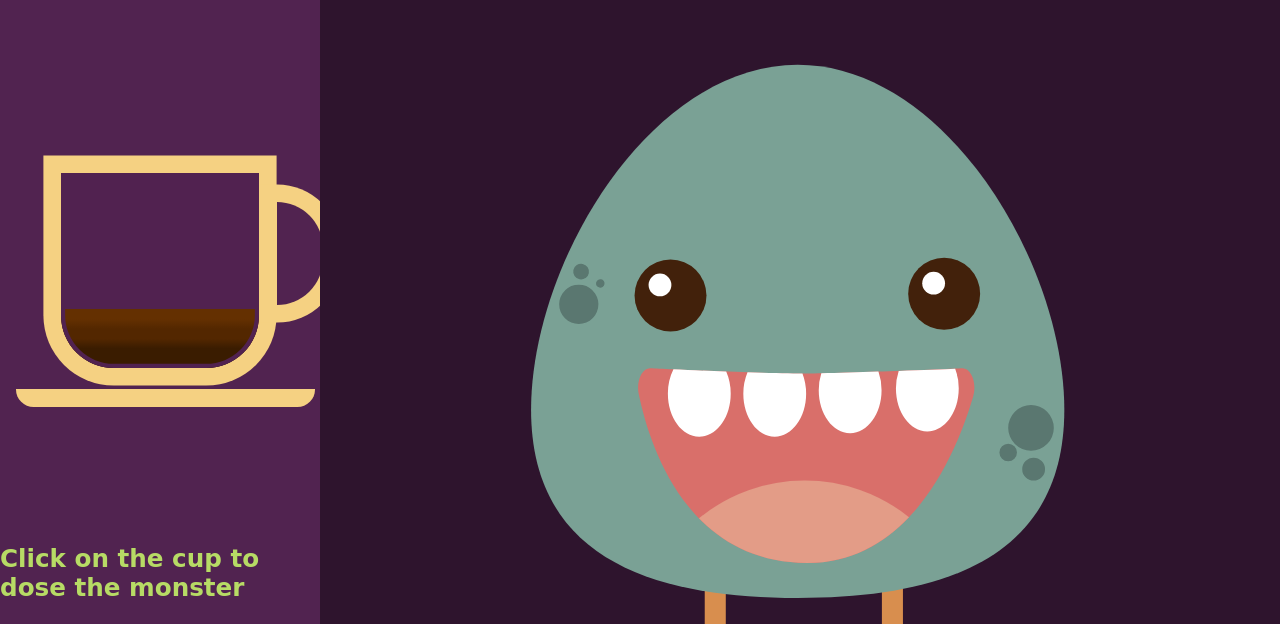
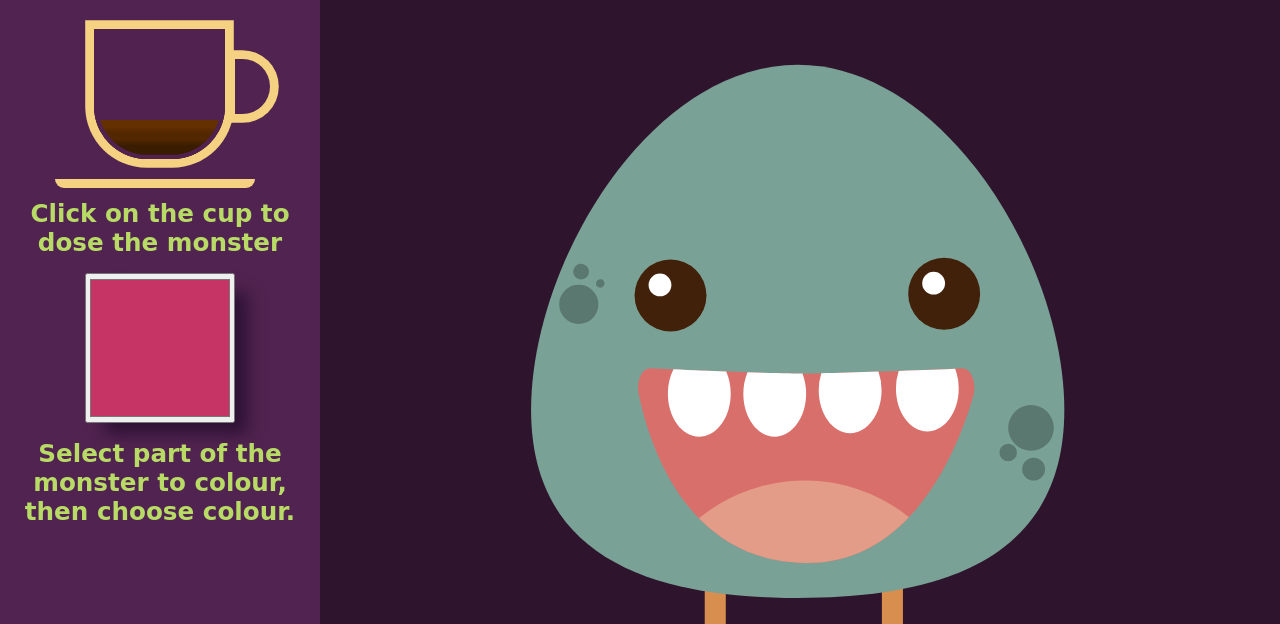
Before and after one commit to jamesteale/JS-PUB-SUB, a website with bundled scripts: page index.html in a window 1280 px wide. Shown: the part 123-747 px from the top of the page. Built offline with nearby package versions, Linux system fonts and the light colour scheme; a web font is replaced by a local one.

Commit message:
Tweaked Cup CSS and general h3 tweaks

```diff
--- a/src/caffeinator/cafffeinator.scss
+++ b/src/caffeinator/cafffeinator.scss
@@ -1,31 +1,36 @@
+$border-size: 0.5em;
+
+.cup-container {
+
+  h3 {
+   padding-top: 40px;
+  }
+
   .cup {
-  /*position*/
-  margin: 10em auto;
-  /*Style*/
-  width: 11.09017em;
-  height: 11.09017em;
-  border-bottom-left-radius: 1em;
-  border-bottom-right-radius: 1em;
+  margin: 32px auto 0;
+  width: 130px;
+  height: 130px;
+  border-bottom-left-radius: $border-size;
+  border-bottom-right-radius: $border-size;
   }
   .cup:before, .cup:after {
     content: '';
     display: block;
-  float: left;
-  box-shadow: 0 0 0 1em #f5d182;
+    box-shadow: 0 0 0 $border-size #f5d182;
     position: absolute;
   }
   .cup:before {
-  height: 5.8541em;
-  width: 2.61803em;
-  margin: 1.62232em 12.16886em;
+    height: 55px;
+    width: 35px;
+    margin: 30px 140px;
     border-top-right-radius: 5em;
     border-bottom-right-radius: 5em;
   }
   .cup:after {
-  height: 1em;
-  width: 16.94427em;
-  margin: 12.26884em -2.61803em;
-  box-shadow: inset 0 1em 0 0.61803em #f5d182;
+    height: $border-size;
+    width: 200px;
+    margin: 150px -40px;
+    box-shadow: inset 0 $border-size 0 0.61803em #f5d182;
     border-bottom-left-radius: 1em;
     border-bottom-right-radius: 1em;
   }
@@ -37,7 +42,7 @@
     float: left;
     border-bottom-left-radius: 3em;
     border-bottom-right-radius: 3em;
-  box-shadow: inset 0 0 0 0.23607em #512250, 0 0 0 1em #f5d182;
+    box-shadow: inset 0 0 0 0.23607em #512250, 0 0 0 $border-size #f5d182;
     margin-left: -1px;
     margin-right: 3px;
   }
@@ -53,3 +58,4 @@
   .cup .filled.large{
   	  background-image: linear-gradient(to bottom, #512250 10%, #643001 15%, #643001 40%, #532700 50%, #532700 75%, #3a1c00 75%);
   }
+}
--- a/src/colour-palette/palette.scss
+++ b/src/colour-palette/palette.scss
@@ -1,7 +1,6 @@
 .palette {
 	padding: 16px;
 	position: relative;
-	text-align: center;
 
 	.palette-instructions {
 		display: block;
--- a/src/index.scss
+++ b/src/index.scss
@@ -16,12 +16,11 @@ body {
 	font-size: 1.1rem;
 };
 
-// h1, h2, h3, h4, .title {
-
-// }
-
 h3 {
 		font-size: 1.4em;
+		margin:0;
+		padding: 0;
+		text-align: center;
 	}
 
 .title {
```
Lines whose indentation alone changed are shown as unchanged.
